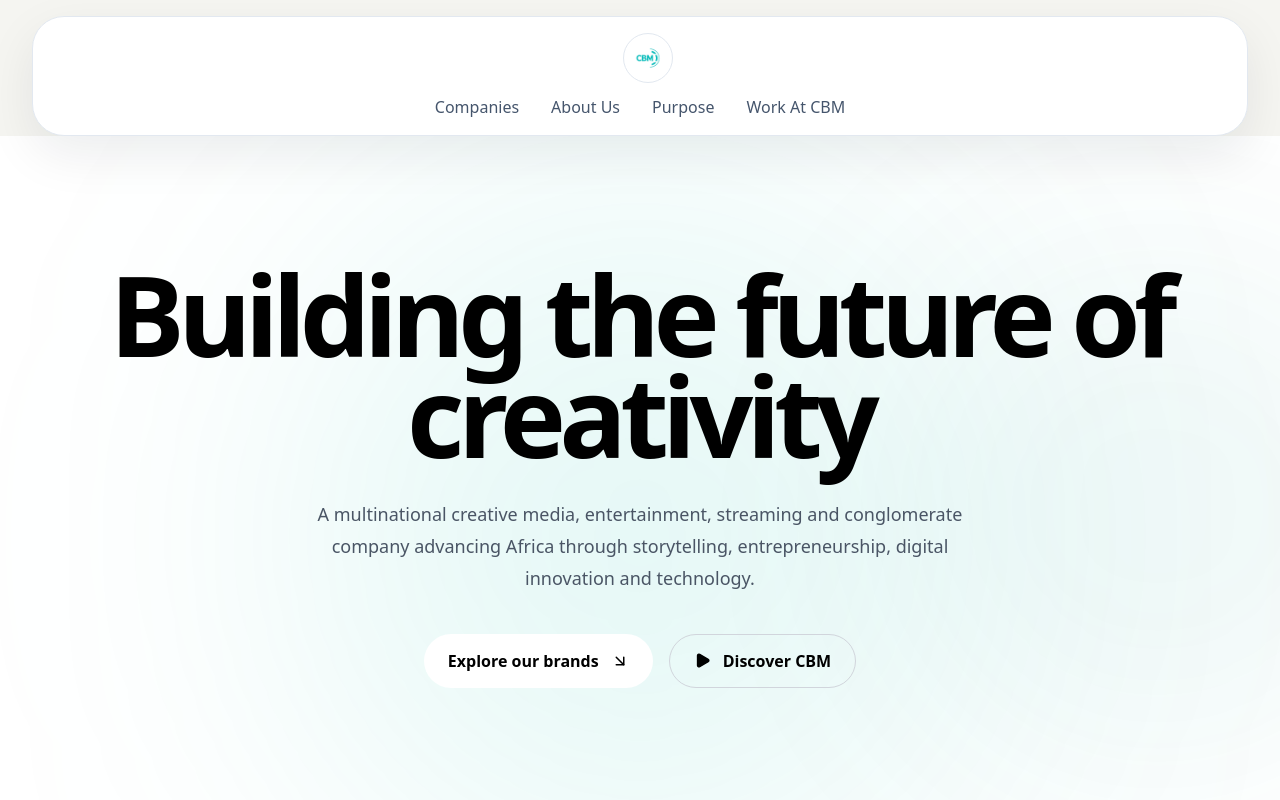
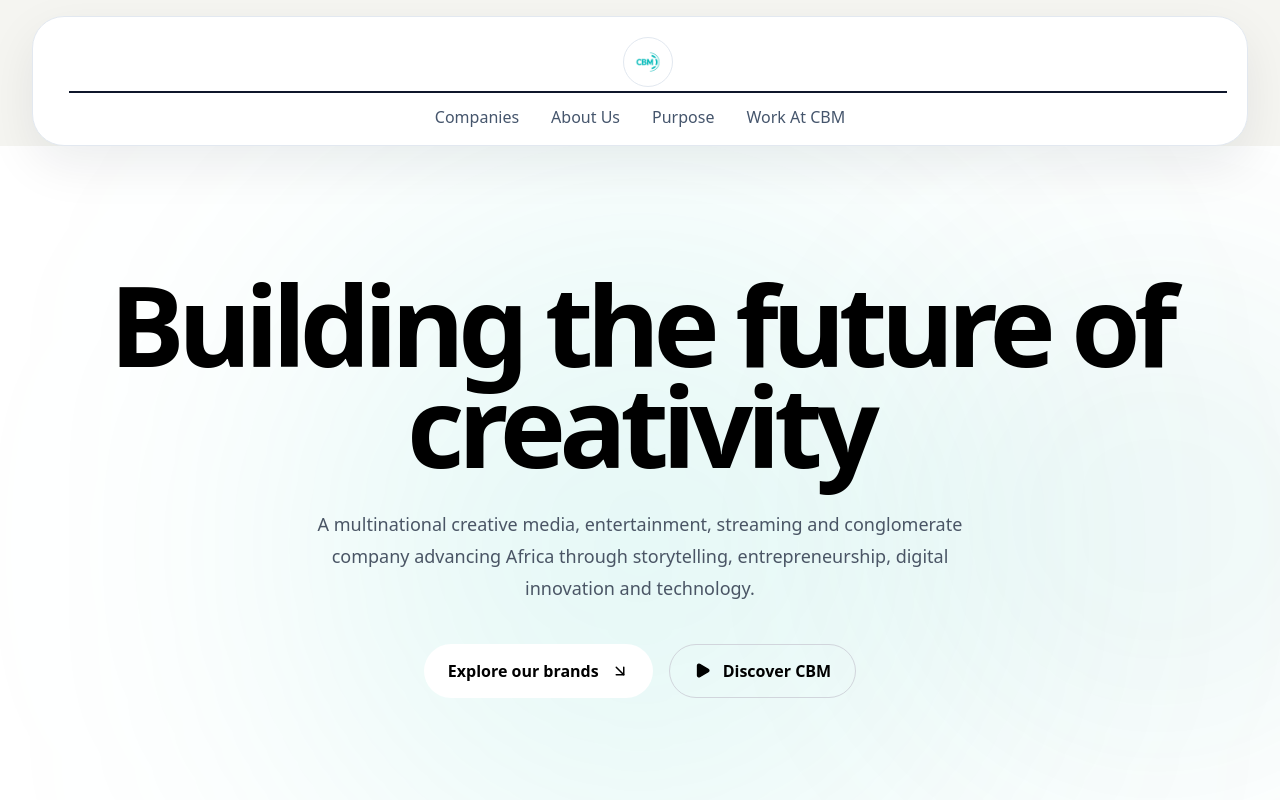
Before and after one commit to CBM-GROUP/cbmgroup-landingpage, a Next.js app: page / in a window 1280 px wide. Shown: the top 800 px of the page. Built offline with nearby package versions, Linux system fonts and the light colour scheme.

Commit message:
Refactor Footer component to use heading tags for improved semantics and accessibility

```diff
--- a/src/components/landing/Footer.tsx
+++ b/src/components/landing/Footer.tsx
@@ -52,9 +52,9 @@
               </div>
             </div>
 
-            <p className="max-w-md text-xl font-medium leading-snug text-white/95 sm:text-2xl">
+            <h3 className="max-w-md font-medium sm:text-5xl leading-snug text-white/95">
               We Are Cultural Creative.
-            </p>
+            </h3>
 
             <div className="flex flex-col items-center justify-center text-center">
               <h3 className="text-base font-medium italic text-white/80">Follow Us on:</h3>
--- a/src/components/landing/Header.tsx
+++ b/src/components/landing/Header.tsx
@@ -26,7 +26,7 @@
               </button>
             </div>
 
-            <div className="flex flex-1 justify-center">
+            <div className="flex flex-1 border-b-0 p-1 justify-center md:border-b-2">
               <Link href="/" prefetch={false} className="inline-flex items-center rounded-full border border-slate-200 bg-white p-2.5 shadow-[inset_0_0_18px_rgba(255,255,255,0.12)]">
                 <img src="/logo.png" alt="CBM Group logo" className="h-9 w-auto md:h-7" />
               </Link>
```
